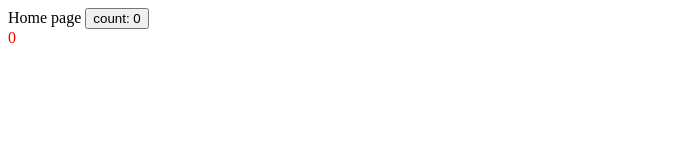
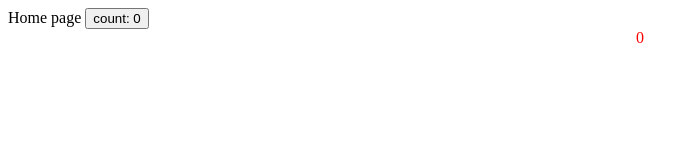
Before and after one commit to huihuiha/webpack-admin-template, a Vue app: page / in a window 1280 px wide. Shown: the top 160 px of the page, without its empty margins (0-699 px from the left). Built offline with nearby package versions, Linux system fonts and the light colour scheme.

Commit message:
feat: autofixer 的应用

```diff
--- a/package.json
+++ b/package.json
@@ -11,14 +11,18 @@
   "keywords": [],
   "author": "",
   "license": "ISC",
+  "browserslist": [
+    "> 1%",
+    "last 2 versions"
+  ],
   "devDependencies": {
+    "autoprefixer": "^10.4.13",
     "clean-webpack-plugin": "^4.0.0",
     "css-loader": "^6.7.2",
     "html-webpack-plugin": "^5.5.0",
     "mini-css-extract-plugin": "^2.7.2",
     "postcss": "^8.4.19",
     "postcss-loader": "^7.0.2",
-    "postcss-preset-env": "^7.8.3",
     "ts-loader": "^9.4.2",
     "typescript": "^4.9.4",
     "webpack": "^5.75.0",
--- a/postcss.config.cjs
+++ b/postcss.config.cjs
@@ -1,10 +1,7 @@
 module.exports = {
   plugins: [
     [
-      'postcss-preset-env',
-      {
-        // 其他选项
-      },
+      'autoprefixer',
     ],
   ],
 };
--- a/src/App.vue
+++ b/src/App.vue
@@ -12,6 +12,9 @@ const add = () => {
 </script>
 <style scoped>
 .red {
+  display: flex;
+  justify-content: center;
+  align-content: center;
   color: red;
 }
 </style>
--- a/webpack.config.cjs
+++ b/webpack.config.cjs
@@ -48,6 +48,7 @@ module.exports = {
       {
         test: /\.css$/,
         use: [
+          // 取代style-loader的原因是将css抽离成单独文件
           MiniCssExtractPlugin.loader,
           'css-loader',
           'postcss-loader',
```
Also changed, not shown: 1 other file (tests, documents, lock files or other folders).
